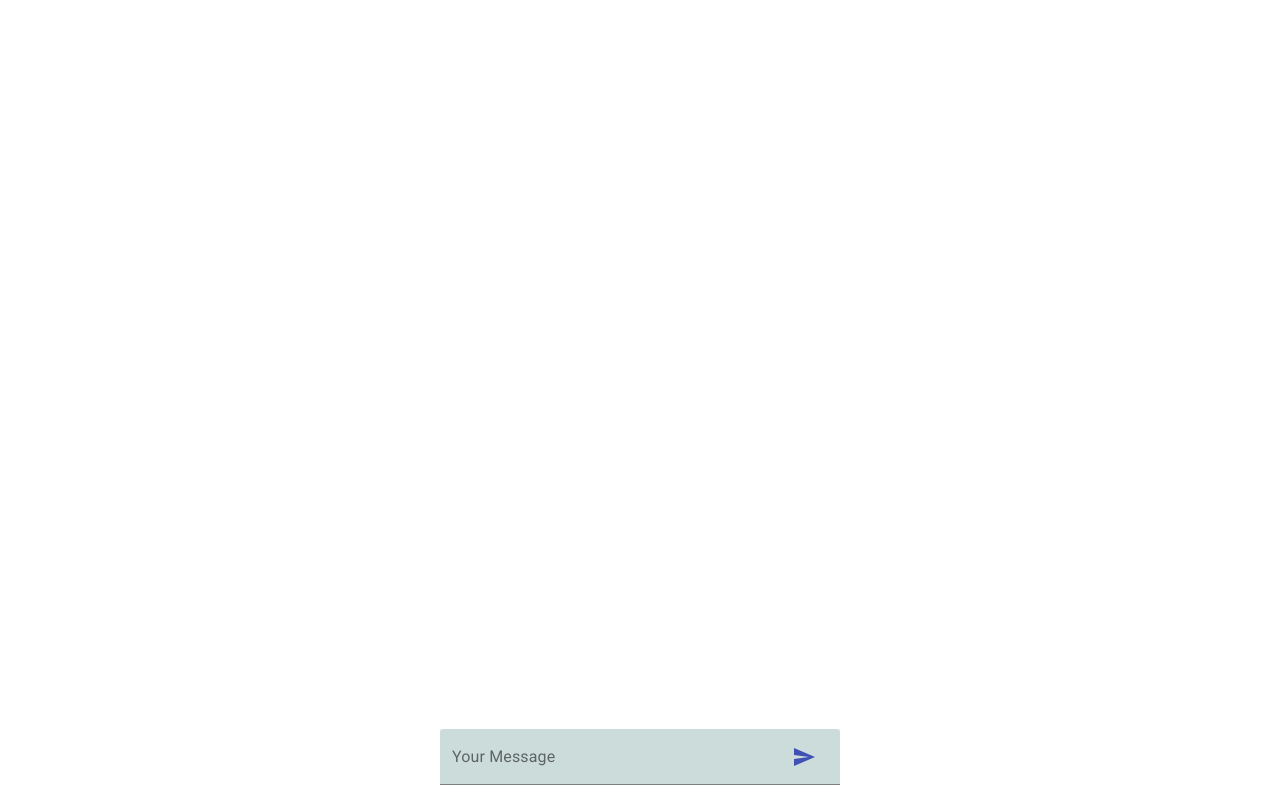
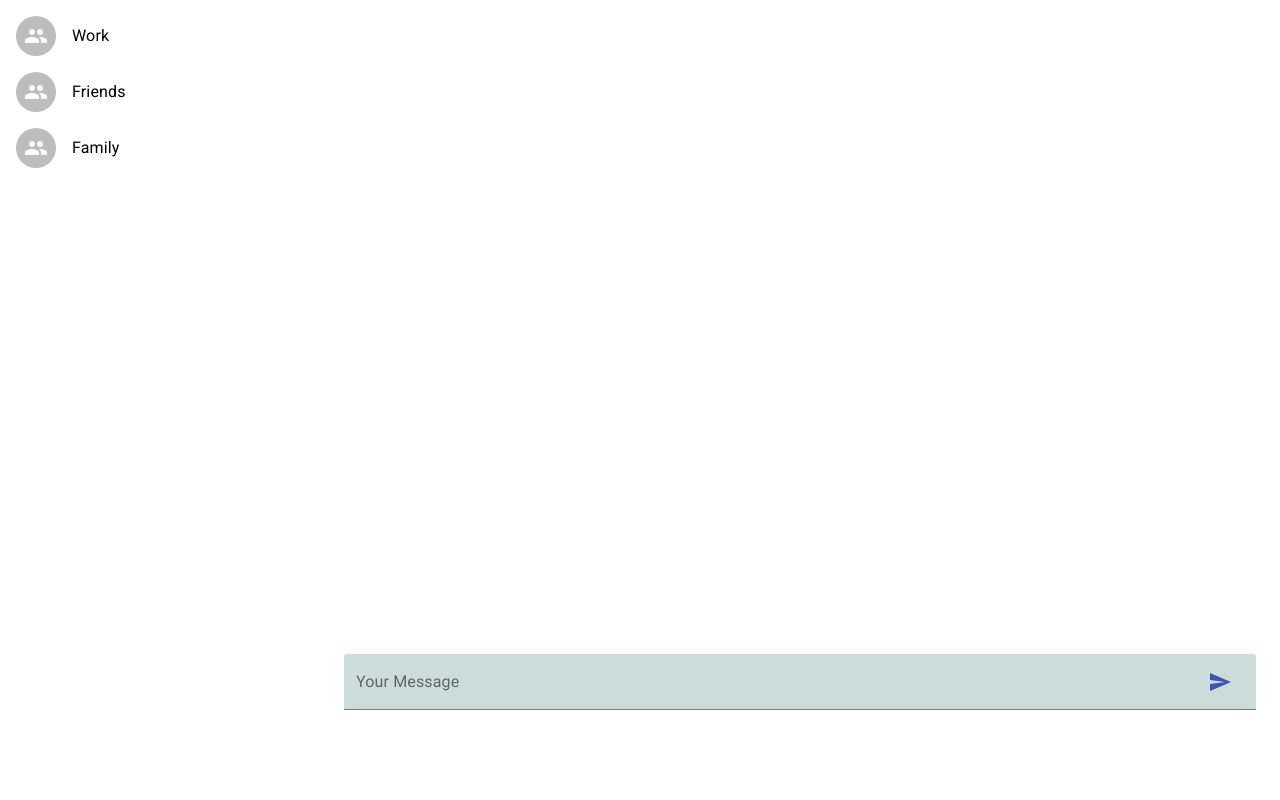
Before and after one commit to Dysco76/Geekbarins-ReactJS, a React (Create React App) app: page / in a window 1280 px wide. Built offline with nearby package versions, Linux system fonts and the light colour scheme.

Commit message:
added chat list & grid

```diff
--- a/src/App.js
+++ b/src/App.js
@@ -1,11 +1,20 @@
 import "normalize.css"
+import { Grid, makeStyles } from "@material-ui/core"
 import styles from "./App.module.sass"
+import { ChatList } from "./components/chat-list"
 import { MessageList } from "./components/message-list"
 
 export function App() {
   return (
     <div className={styles.app}>
-      <MessageList />
+      <Grid container={true}>
+        <Grid item={true} xs={12} md={3}>
+          <ChatList />
+        </Grid>
+        <Grid item={true} xs={12} md={9}>
+          <MessageList />
+        </Grid>
+      </Grid>
     </div>
   )
 }
--- /dev/null
+++ b/src/components/chat-list/ChatList.js
@@ -0,0 +1,35 @@
+import {
+  List,
+  ListItem,
+  ListItemText,
+  ListItemAvatar,
+  Avatar,
+  makeStyles,
+} from "@material-ui/core"
+import { Group } from "@material-ui/icons"
+import { useState } from "react"
+
+export const ChatList = () => {
+  const [chatList, setChatList] = useState([
+    { id: "1", name: "Work" },
+    { id: "2", name: "Friends" },
+    { id: "3", name: "Family" },
+  ])
+
+  return (
+    <List component="nav">
+      {chatList.map((chat) => {
+        return (
+          <ListItem key={chat.id} button={true}>
+            <ListItemAvatar>
+              <Avatar>
+                <Group />
+              </Avatar>
+            </ListItemAvatar>
+            <ListItemText primary={chat.name} />
+          </ListItem>
+        )
+      })}
+    </List>
+  )
+}
--- /dev/null
+++ b/src/components/chat-list/index.js
@@ -0,0 +1 @@
+export * from "./ChatList"
--- a/src/components/message-list/MessageList.js
+++ b/src/components/message-list/MessageList.js
@@ -9,19 +9,24 @@ import { useState, useEffect } from "react"
 import { Message } from "../message"
 
 const useStyles = makeStyles({
+  wrapper: {
+    position: "relative",
+    minHeight: "90vh",
+    padding: "20px",
+    boxSizing: "border-box",
+  },
   messageList: {
     display: "flex",
     flexDirection: "column",
     justifyContent: "flex-start",
   },
   messageForm: {
-    minWidth: "400px",
-    padding: "5px",
-    position: "fixed",
+    width: "95%",
+    position: "absolute",
     bottom: "10px",
+    backgroundColor: "transparent",
     left: "50%",
     transform: "translateX(-50%)",
-    backgroundColor: "transparent",
   },
   messageInput: {
     backgroundColor: "#e0f2f1",
@@ -58,7 +63,7 @@ export const MessageList = () => {
   }, [messageList])
 
   return (
-    <>
+    <div className={classes.wrapper}>
       <div className={classes.messageList}>
         {messageList.map((message) => (
           <Message message={message} key={message.id} />
@@ -85,6 +90,6 @@ export const MessageList = () => {
           }}
         />
       </div>
-    </>
+    </div>
   )
 }
--- a/src/components/message/Message.js
+++ b/src/components/message/Message.js
@@ -20,7 +20,6 @@ const useStyles = makeStyles({
   },
 
   messageContent: {
-    margin: 0,
     fontSize: "20px",
   },
 
@@ -39,9 +38,9 @@ export function Message({ message: { value, author } }) {
       }`}
       elevation={3}
     >
-      <p className={classes.messageContent}>
+      <div className={classes.messageContent}>
         <p className={classes.author}>{author}:</p> {value}
-      </p>
+      </div>
     </Paper>
   )
 }
```
